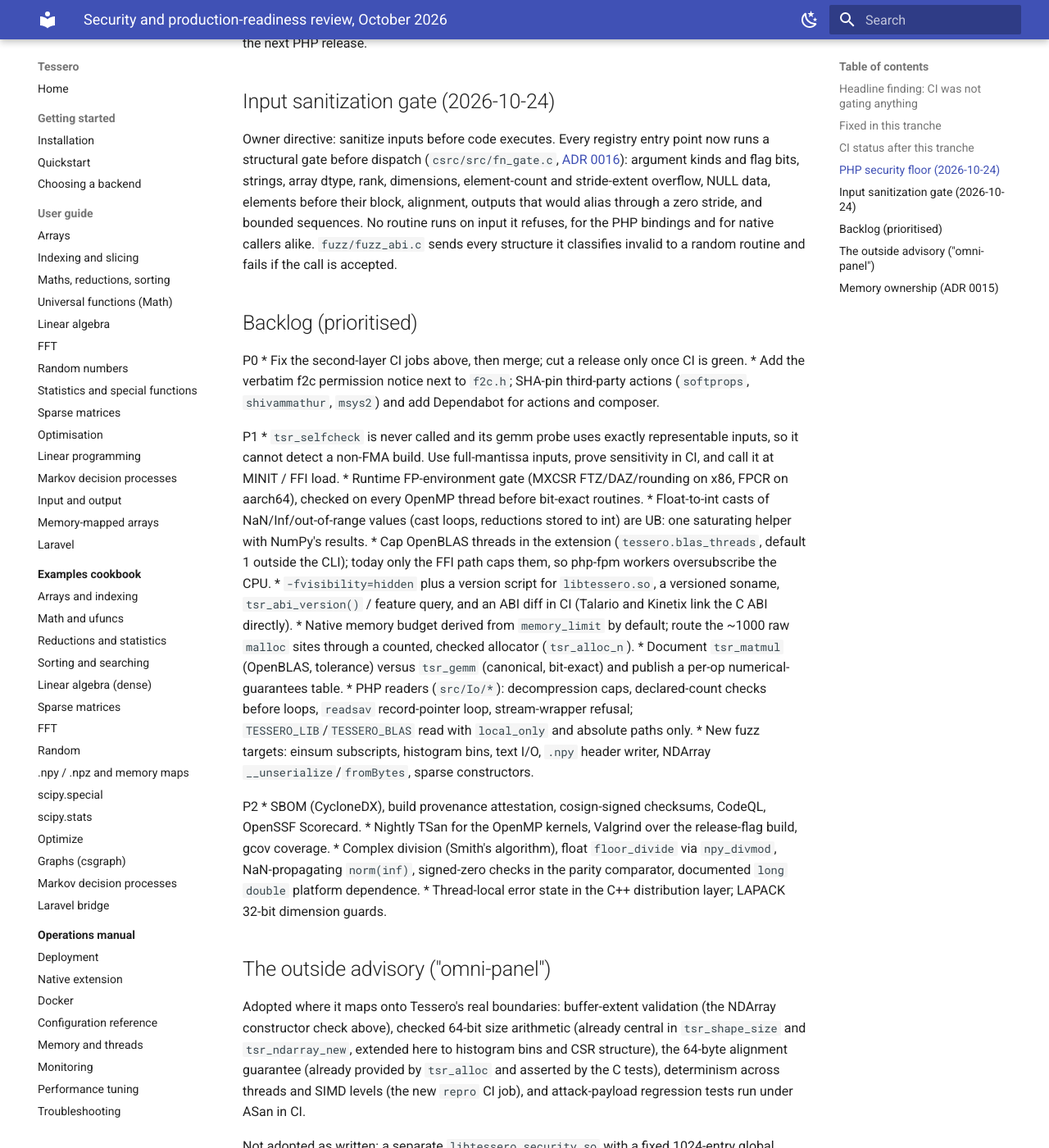
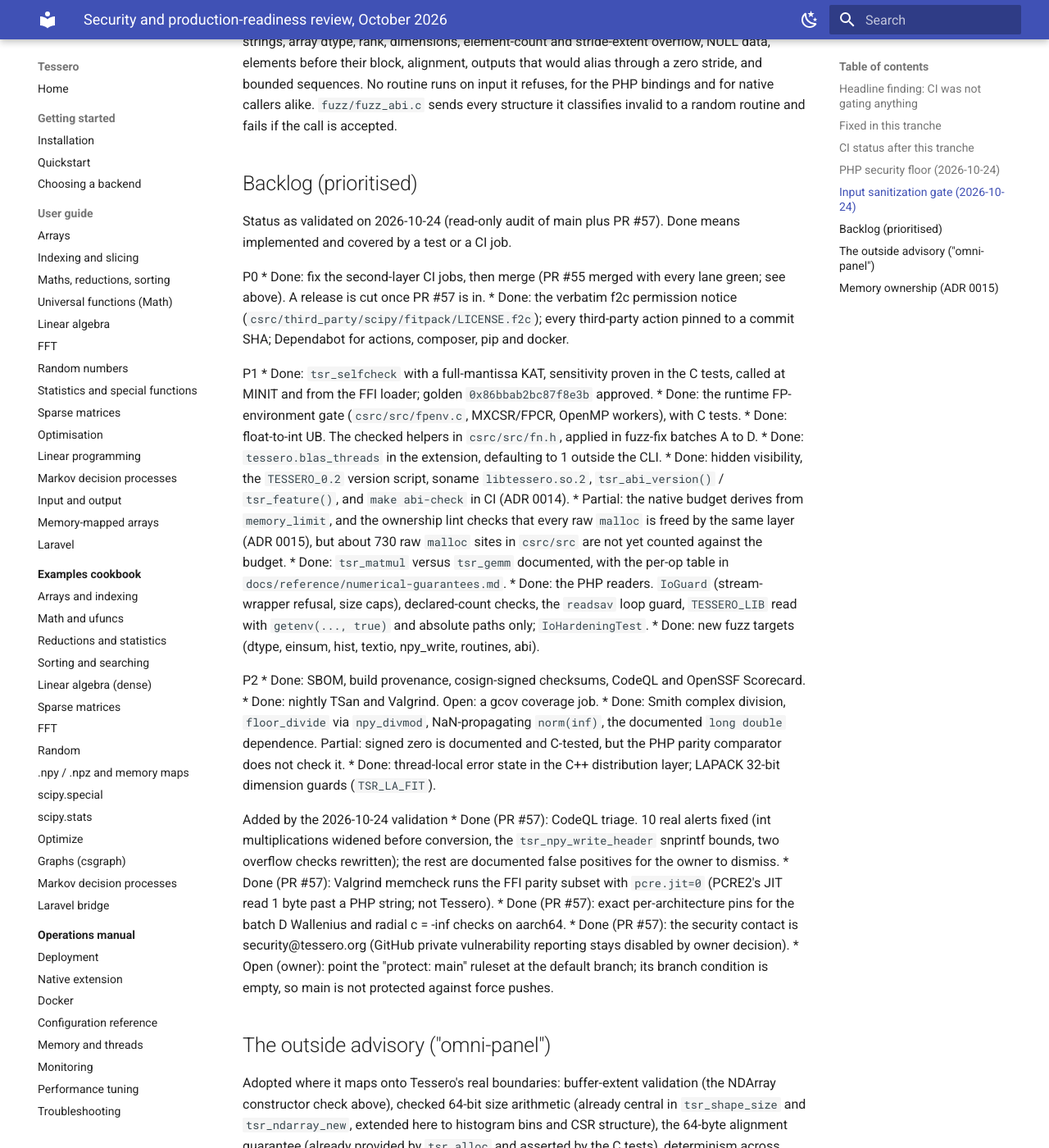
Before and after one commit to DMJ-CV-91913/tessero, an MkDocs documentation site: the page built from docs/project/security-review-2026-10.md, in a window 1280 px wide and 1400 px high, scrolled down 3462 px. Shown: the whole window at 82% size. Built offline with MkDocs 1.6.1 and Material for MkDocs 9.7.7, drawn with Linux system fonts in a browser that asks for light colours; some of the changed text lies outside the part shown.

Commit message:
Baseline commit for Beta Version of the Tessero Project; Authored by Douglas Johnson and Co-Authored using Claude's Opus 4.8LLM, October 4th, 2026, and subsequent commit using Opus 5.5LLM, October 24th, 2026.
Co-Authored-By: Claude Opus 5.5 <noreply@anthropic.com>

```diff
--- a/docs/project/security-review-2026-10.md
+++ b/docs/project/security-review-2026-10.md
@@ -56,18 +56,12 @@ Build and CI:
 
 ## CI status after this tranche
 
-Now green on GitHub: Linux x86-64, aarch64 and musl builds; C tests under ASan + UBSan; libFuzzer; the
-`ext/libtessero` sync check; reproducible f32 on both ISAs; FPM-style preload; the reference Docker image.
-
-The downstream jobs ran for the first time ever and expose a second layer of pre-existing problems, none caused
-by these changes (the reference host passes the same suites):
-* FFI parity, the PHP matrix, docs and bench on `ubuntu-22.04`: that runner's LAPACK/OpenBLAS fails
-  `eigvals` ("illegal value in argument 10"), `tf2zpk` root solves, `eig_banded`, `subspace_angles`. Move these
-  jobs to the runner image whose LAPACK matches the reference host, or pin OpenBLAS.
-* `tessero/laravel unit tests`: the job never enables FFI (`ffi.enable=1`) or installs OpenBLAS.
-* `ext-tessero under ASan + UBSan`: `make test` runs without loading the module ("Required extension missing").
-* macOS and Windows: no LAPACK linkage (tier 2, non-blocking). `macos-13` was retired; the leg now uses
-  `macos-15-intel` (it had left every `ci` run on `main` queued forever).
+All four second-layer problems the first CI runs exposed are resolved; the final PR #55 run (2026-10-24) was
+green on every Linux, macOS and Windows lane. The jobs that execute linear algebra moved from `ubuntu-22.04` to
+`ubuntu-24.04` (LAPACK 3.12); the LAPACK 3.10 lane stays on 22.04 as an informational check. The Laravel jobs
+enable FFI and install OpenBLAS. The extension ASan job loads the module and asserts it. macOS and Windows link
+LAPACK (platform-debt PD-1 to PD-3, closed). The CI libFuzzer job went red on csgraph findings and a routines
+timeout found after #55; batch D fixes them (PR #57).
 
 ## PHP security floor (2026-10-24)
 
@@ -105,37 +99,51 @@ structure it classifies invalid to a random routine and fails if the call is acc
 
 ## Backlog (prioritised)
 
+Status as validated on 2026-10-24 (read-only audit of main plus PR #57). Done means implemented and covered by a
+test or a CI job.
+
 P0
-* Fix the second-layer CI jobs above, then merge; cut a release only once CI is green.
-* Add the verbatim f2c permission notice next to `f2c.h`; SHA-pin third-party actions (`softprops`,
-  `shivammathur`, `msys2`) and add Dependabot for actions and composer.
+* Done: fix the second-layer CI jobs, then merge (PR #55 merged with every lane green; see above). A release is
+  cut once PR #57 is in.
+* Done: the verbatim f2c permission notice (`csrc/third_party/scipy/fitpack/LICENSE.f2c`); every third-party
+  action pinned to a commit SHA; Dependabot for actions, composer, pip and docker.
 
 P1
-* `tsr_selfcheck` is never called and its gemm probe uses exactly representable inputs, so it cannot detect a
-  non-FMA build. Use full-mantissa inputs, prove sensitivity in CI, and call it at MINIT / FFI load.
-* Runtime FP-environment gate (MXCSR FTZ/DAZ/rounding on x86, FPCR on aarch64), checked on every OpenMP
-  thread before bit-exact routines.
-* Float-to-int casts of NaN/Inf/out-of-range values (cast loops, reductions stored to int) are UB: one
-  saturating helper with NumPy's results.
-* Cap OpenBLAS threads in the extension (`tessero.blas_threads`, default 1 outside the CLI); today only the
-  FFI path caps them, so php-fpm workers oversubscribe the CPU.
-* `-fvisibility=hidden` plus a version script for `libtessero.so`, a versioned soname, `tsr_abi_version()` /
-  feature query, and an ABI diff in CI (Talario and Kinetix link the C ABI directly).
-* Native memory budget derived from `memory_limit` by default; route the ~1000 raw `malloc` sites through a
-  counted, checked allocator (`tsr_alloc_n`).
-* Document `tsr_matmul` (OpenBLAS, tolerance) versus `tsr_gemm` (canonical, bit-exact) and publish a per-op
-  numerical-guarantees table.
-* PHP readers (`src/Io/*`): decompression caps, declared-count checks before loops, `readsav` record-pointer
-  loop, stream-wrapper refusal; `TESSERO_LIB`/`TESSERO_BLAS` read with `local_only` and absolute paths only.
-* New fuzz targets: einsum subscripts, histogram bins, text I/O, `.npy` header writer, NDArray
-  `__unserialize`/`fromBytes`, sparse constructors.
+* Done: `tsr_selfcheck` with a full-mantissa KAT, sensitivity proven in the C tests, called at MINIT and from
+  the FFI loader; golden `0x86bbab2bc87f8e3b` approved.
+* Done: the runtime FP-environment gate (`csrc/src/fpenv.c`, MXCSR/FPCR, OpenMP workers), with C tests.
+* Done: float-to-int UB. The checked helpers in `csrc/src/fn.h`, applied in fuzz-fix batches A to D.
+* Done: `tessero.blas_threads` in the extension, defaulting to 1 outside the CLI.
+* Done: hidden visibility, the `TESSERO_0.2` version script, soname `libtessero.so.2`, `tsr_abi_version()` /
+  `tsr_feature()`, and `make abi-check` in CI (ADR 0014).
+* Partial: the native budget derives from `memory_limit`, and the ownership lint checks that every raw `malloc`
+  is freed by the same layer (ADR 0015), but about 730 raw `malloc` sites in `csrc/src` are not yet counted
+  against the budget.
+* Done: `tsr_matmul` versus `tsr_gemm` documented, with the per-op table in
+  `docs/reference/numerical-guarantees.md`.
+* Done: the PHP readers. `IoGuard` (stream-wrapper refusal, size caps), declared-count checks, the `readsav`
+  loop guard, `TESSERO_LIB` read with `getenv(..., true)` and absolute paths only; `IoHardeningTest`.
+* Done: new fuzz targets (dtype, einsum, hist, textio, npy_write, routines, abi).
 
 P2
-* SBOM (CycloneDX), build provenance attestation, cosign-signed checksums, CodeQL, OpenSSF Scorecard.
-* Nightly TSan for the OpenMP kernels, Valgrind over the release-flag build, gcov coverage.
-* Complex division (Smith's algorithm), float `floor_divide` via `npy_divmod`, NaN-propagating `norm(inf)`,
-  signed-zero checks in the parity comparator, documented `long double` platform dependence.
-* Thread-local error state in the C++ distribution layer; LAPACK 32-bit dimension guards.
+* Done: SBOM, build provenance, cosign-signed checksums, CodeQL and OpenSSF Scorecard.
+* Done: nightly TSan and Valgrind. Open: a gcov coverage job.
+* Done: Smith complex division, `floor_divide` via `npy_divmod`, NaN-propagating `norm(inf)`, the documented
+  `long double` dependence. Partial: signed zero is documented and C-tested, but the PHP parity comparator does
+  not check it.
+* Done: thread-local error state in the C++ distribution layer; LAPACK 32-bit dimension guards (`TSR_LA_FIT`).
+
+Added by the 2026-10-24 validation
+* Done (PR #57): CodeQL triage. 10 real alerts fixed (int multiplications widened before conversion, the
+  `tsr_npy_write_header` snprintf bounds, two overflow checks rewritten); the rest are documented false positives
+  for the owner to dismiss.
+* Done (PR #57): Valgrind memcheck runs the FFI parity subset with `pcre.jit=0` (PCRE2's JIT read 1 byte past a
+  PHP string; not Tessero).
+* Done (PR #57): exact per-architecture pins for the batch D Wallenius and radial c = -inf checks on aarch64.
+* Done (PR #57): the security contact is security@tessero.org (GitHub private vulnerability reporting stays
+  disabled by owner decision).
+* Open (owner): point the "protect: main" ruleset at the default branch; its branch condition is empty, so main is
+  not protected against force pushes.
 
 ## The outside advisory ("omni-panel")
 
```
Also changed, not shown: docs/project/platform-debt.md (+8 -8 lines).
